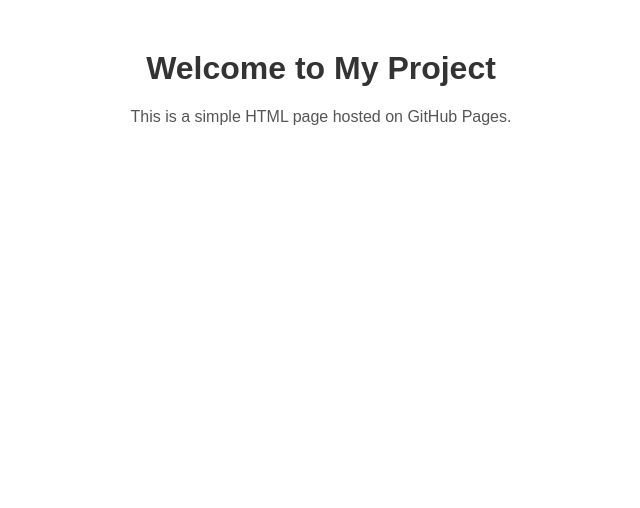
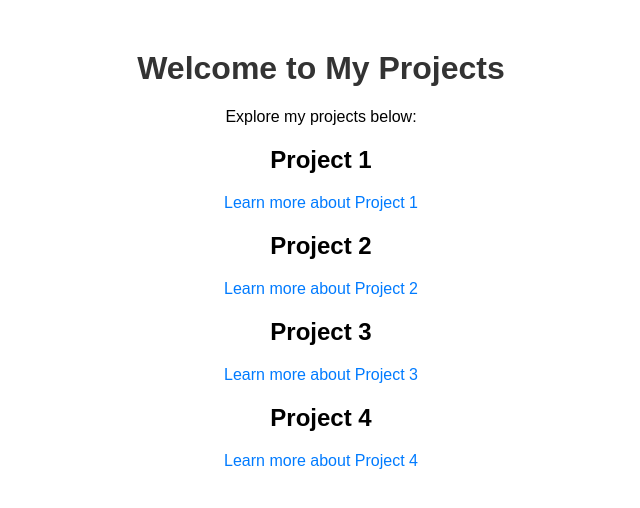
Before and after one commit to ryan91021/Project, a plain HTML site: page index.html in a window 1280 px wide. Shown: the whole page, without its empty margins (319-959 px from the left). Drawn offline with Linux system fonts and the light colour scheme.

Commit message:
add link

```diff
--- a/index.html
+++ b/index.html
@@ -3,7 +3,7 @@
 <head>
     <meta charset="UTF-8">
     <meta name="viewport" content="width=device-width, initial-scale=1.0">
-    <title>My Project</title>
+    <title>My Projects</title>
     <style>
         body {
             font-family: Arial, sans-serif;
@@ -13,13 +13,40 @@
         h1 {
             color: #333;
         }
-        p {
-            color: #555;
+        .project {
+            margin: 20px 0;
+        }
+        a {
+            text-decoration: none;
+            color: #007BFF;
+        }
+        a:hover {
+            text-decoration: underline;
         }
     </style>
 </head>
 <body>
-    <h1>Welcome to My Project</h1>
-    <p>This is a simple HTML page hosted on GitHub Pages.</p>
+    <h1>Welcome to My Projects</h1>
+    <p>Explore my projects below:</p>
+
+    <div class="project">
+        <h2>Project 1</h2>
+        <p><a href="project1.html">Learn more about Project 1</a></p>
+    </div>
+
+    <div class="project">
+        <h2>Project 2</h2>
+        <p><a href="project2.html">Learn more about Project 2</a></p>
+    </div>
+
+    <div class="project">
+        <h2>Project 3</h2>
+        <p><a href="project3.html">Learn more about Project 3</a></p>
+    </div>
+
+    <div class="project">
+        <h2>Project 4</h2>
+        <p><a href="project4.html">Learn more about Project 4</a></p>
+    </div>
 </body>
 </html>
```
